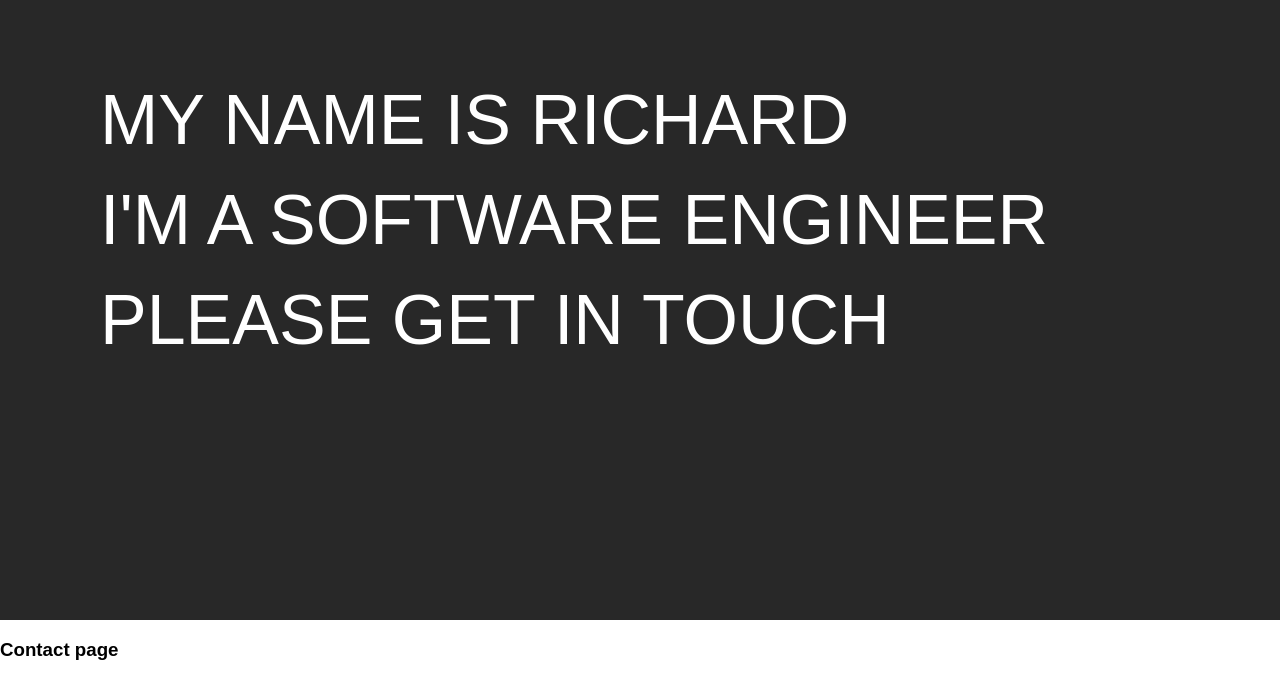
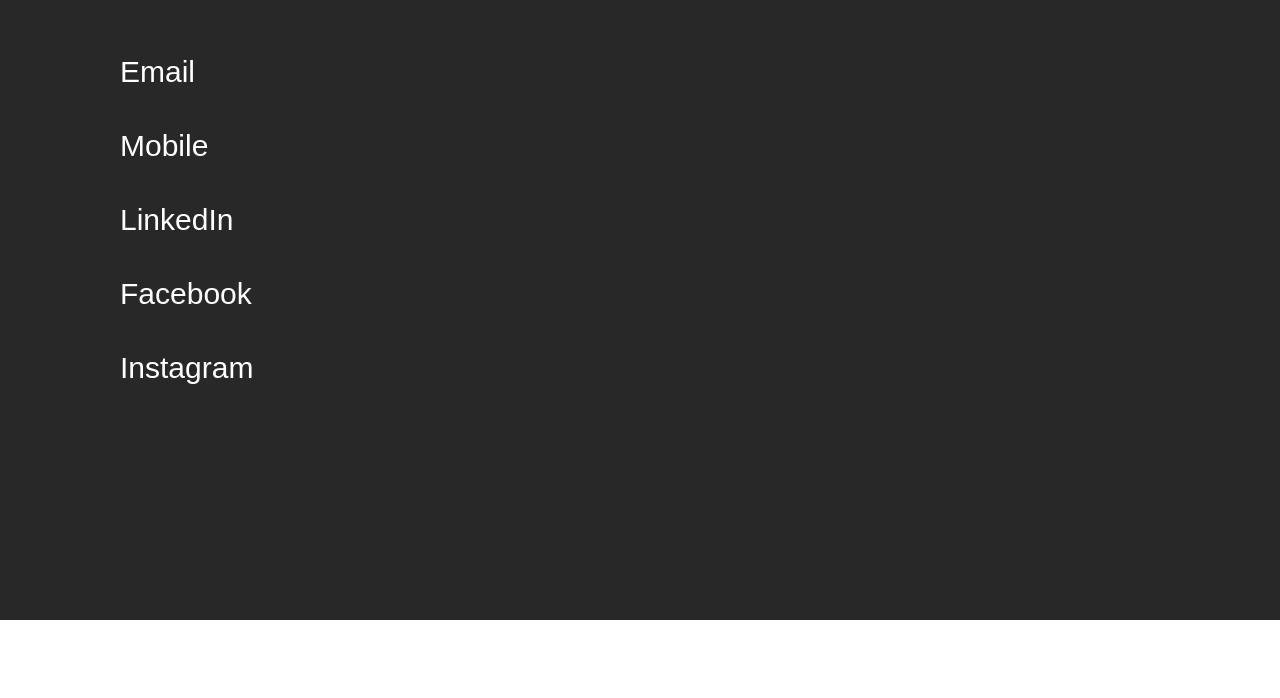
Before and after one commit to RSee07/richardsee, a React app: page /contact in a window 1280 px wide. Shown: the part 180-878 px from the top of the page. After the commit the page ends 800 px from the top, so only its background shows below. Built offline with nearby package versions, Linux system fonts and the light colour scheme.

Commit message:
Contact page functionally works

```diff
--- a/src/App.js
+++ b/src/App.js
@@ -17,7 +17,7 @@ const Background = styled.div`
     background-color: #282828;
 `
 
-const IntroWrapper = styled.div`
+const RouteWrapper = styled.div`
     height: 100%;
     width: 100%;
     margin-left: 20px;
@@ -36,26 +36,23 @@ const IntroWrapper = styled.div`
 
 class App extends React.Component {
     render() {
-        console.log(data)
         return (
             <BrowserRouter>
                 <Fragment>
                     <Background>
-                        <IntroWrapper>
-                            <Intro />
-                        </IntroWrapper>
+                        <RouteWrapper>
+                            <Switch>
+                                <Route exact path="/" render={() => <Intro />} />
+                                <Route path="/work" render={() => <Work work="Work page" />} />
+                                <Route path="/about" render={() => <About about="About page" />} />
+                                <Route path="/contact" render={() => <Contact contact={data.contact}/>} />
+                            </Switch>
+                        </RouteWrapper>
                     </Background>
-                    <div style={{height: '700px'}}>
-                        <Switch>
-                            <Route path="/work" render={() => <Work work="Work page" />} />
-                            <Route path="/about" render={() => <About about="About page" />} />
-                            <Route path="/contact" render={() => <Contact contact="Contact page" />} />
-                        </Switch>
-                    </div>
                 </Fragment>
             </BrowserRouter>
         )
     }
 }
 
-export default App;
+export default App
--- a/src/Components/Contact.js
+++ b/src/Components/Contact.js
@@ -1,9 +1,21 @@
-import React from 'react'
+import React, { Fragment } from 'react'
+import styled from 'styled-components'
 
+const Link = styled.a`
+    color: #ffffff;
+    margin: 20px;
+    display: block;
+    font-size: 30px;
+    text-decoration: none;
+`
 const Contact = (props) => (
-    <div>
-        <h3>{props.contact}</h3>
-    </div>
+    <Fragment>
+        <Link href={"mailto:" + props.contact.email + "?subject=Test"}>Email</Link>
+        <Link href={"tel:" + props.contact.mobile}>Mobile</Link>
+        <Link target="_blank" rel="noopener noreferrer" href={props.contact.linkedIn}>LinkedIn</Link>
+        <Link target="_blank" rel="noopener noreferrer" href={props.contact.facebook}>Facebook</Link>
+        <Link target="_blank" rel="noopener noreferrer" href={props.contact.instagram}>Instagram</Link>
+    </Fragment>
 )
 
 export default Contact
--- a/src/components/Intro.js
+++ b/src/components/Intro.js
@@ -11,17 +11,14 @@ const Nav = styled(Link)`
     transition: all .15s ease-in-out;
 
     @media (min-width: 600px) {
-        margin: 10px 0;
         font-size: 38px;
     }
 
     @media (min-width: 900px) {
-        margin: 10px 0;
         font-size: 60px;
     }
 
     @media (min-width: 1200px) {
-        margin: 10px 0;
         font-size: 70px;
     }
 
@@ -34,7 +31,7 @@ const Nav = styled(Link)`
 
 const Intro = () => (
     <Fragment>
-        <Nav to="/about">MY NAME IS RICHARD</Nav>
+        <Nav to="/about">HI MY NAME IS RICHARD</Nav>
         <Nav to="/work">I'M A SOFTWARE ENGINEER</Nav>
         <Nav to="/contact">PLEASE GET IN TOUCH</Nav>
     </Fragment>
--- a/src/static/data/personal.json
+++ b/src/static/data/personal.json
@@ -1,8 +1,12 @@
 {
     "name": "Richard See",
-    "email": "ricardosee@gmail.com",
-    "mobile": "+64 21 120 3515",
-    "linkedIn": "www.linkedin.com/in/richard-see",
+    "contact": {
+        "email": "ricardosee@gmail.com",
+        "mobile": "+64 21 120 3515",
+        "linkedIn": "https://www.linkedin.com/in/richard-see",
+        "facebook": "https://www.facebook.com/richardcysee",
+        "instagram": "https://www.instagram.com/richard_cy_see"
+    },
     "profile": [
         "I am passionate about software that delivers meaningful benefit to users. I am driven to create customer delight through intuitive digital experiences and to streamline work processes using modern software solutions.",
         "My roles have given me a sound understanding on how to manage ambiguity, and approach issues in a logical manner to reach a fitting outcome. I thrive in a team environment, contributing my own skills in a collaborative approach."
```
